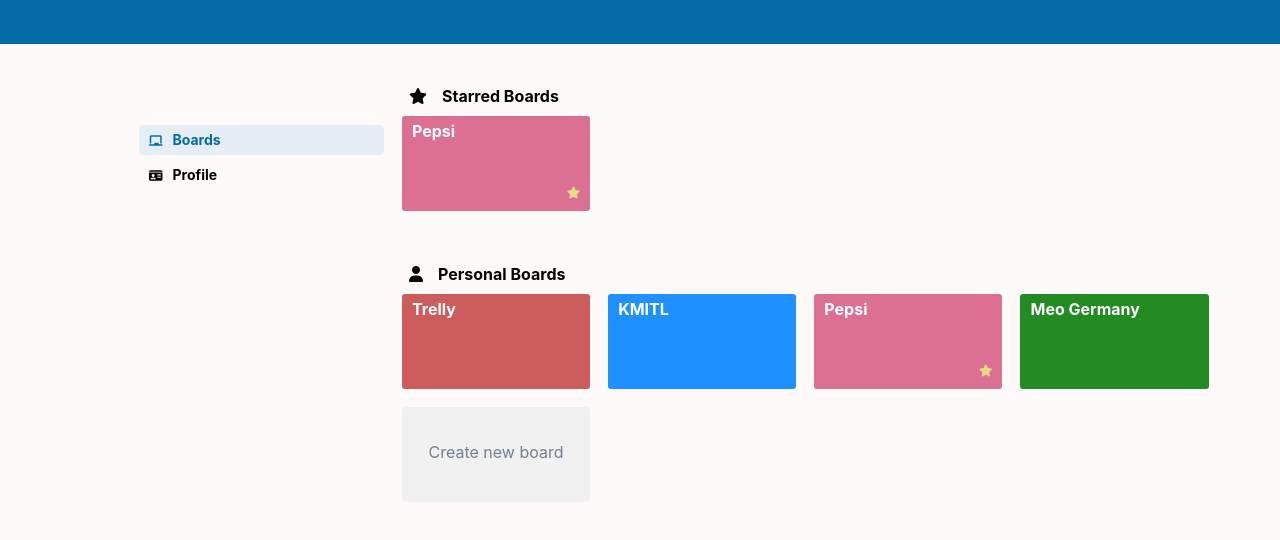
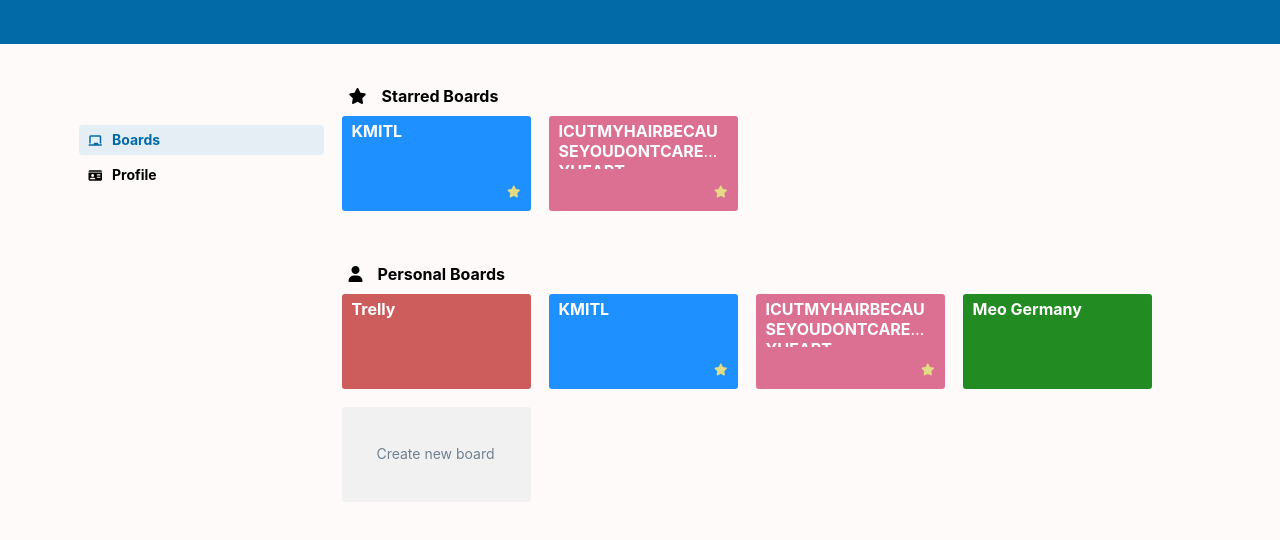
Before and after one commit to See-you-at-Germany-Corp/Trelly-front-end, a React (Create React App) app: page / in a window 1280 px wide. Shown: the top 540 px of the page. Built offline with nearby package versions, Linux system fonts and the light colour scheme.

Commit message:
fix bug zoom text of, board name of, center home comp

```diff
--- a/src/components/createNewBoard/style.css
+++ b/src/components/createNewBoard/style.css
@@ -23,7 +23,7 @@
 .create-new-board-box .new-board-detail-box {
     /* background-color: mediumorchid; */
     width: 295px;
-    height: 13vh;
+    height: 97px;
     float: left;
     border-radius: 3px;
 }
@@ -68,7 +68,7 @@
 .create-new-board-box .new-board-bg-list {
     /* background-color: lightpink; */
     width: 110px;
-    height: 13vh;
+    height: 97px;
     display: flex;
     flex-wrap: wrap;
     /* padding-left: 8px; */
@@ -79,15 +79,16 @@
     height: 27px;
     margin: 0px 0px 6.5px 8px;
     border-radius: 3px;
+    display: flex;
+    align-items: center;
+    justify-content: center;
 }
 
 .create-new-board-box .new-board-bg-list .bg-selector > i {
     color: white;
     z-index: 1;
     position: absolute;
-    margin-top: 7.5px;
-    margin-left: 8px;
-    font-size: 12px;
+    font-size: 10px;
 }
 
 .create-new-board-box .new-board-bg-list .bg-selector:hover {
@@ -103,7 +104,7 @@
     width: 105px;
     height: 32.5px;
     background-color: forestgreen;
-    margin-top: 10px;
+    margin-top: 7px;
     border-radius: 3px;
     display: flex;
     justify-content: center;
--- a/src/pages/home/boardList.js
+++ b/src/pages/home/boardList.js
@@ -5,12 +5,14 @@
 import { starBoard, unStarBoard } from '../../redux/actions/personalBoardList';
 import { createOn } from '../../redux/actions/createNewBoard';
 
+import { useWindowSize } from '../../function/useWindowSize.js';
+
 const BoardList = (props) => {
 
     const keyId = props.listName === 'Personal Boards' ? '1' : '2';
 
     return (
-        <div className={`${props.listName}-board-list board-list`}>
+        <div className={`${props.listName} board-list`}>
             <div className={`${props.listName}-board-name board-name-group`}>
                 <i className={`board-icon fas fa-${props.icon}`}></i>
                 <p className={`${props.listName}-board board-name`}><b>{`${props.listName}`}</b></p>
@@ -27,12 +29,10 @@
                         color: 'khaki',
                     } : {};
 
-                    const boardNameDisplay = board.name.length < 35 ? board.name : `${board.name.substring(0, 34)}...`
-
                     return (
                         <React.Fragment key={`${keyId}-${index}`}>
                             <Link to={board.href} className='board-list-item' style={{ background: `${board.background}` }}>
-                                <p><b>{boardNameDisplay}</b></p>
+                                <p><b>{board.name}</b></p>
 
                                 {
                                     board.starred === false ?
@@ -49,7 +49,7 @@
                                 /// create new personal board card.
                                 props.boardListData.length - 2 === index && props.listName === 'Personal Boards' &&
                                 <div onClick={() => props.dispatch(createOn())} className='board-list-item create-new-board-button' style={{ background: 'rgb(241, 241, 241)', textAlign: 'center' }}>
-                                    <p style={{ marginTop: '35px', color: 'slategray', marginLeft: '9px', width: '170px' }}>Create new board</p>
+                                    <p style={{ marginTop: '38px', color: 'slategray', marginLeft: '9px', fontSize: '14px' }}>Create new board</p>
                                 </div>
                             }
                         </React.Fragment>
--- a/src/pages/home/boardListStyle.css
+++ b/src/pages/home/boardListStyle.css
@@ -1,7 +1,7 @@
 .board-list {
     display: flex;
     flex-flow: row wrap;
-    !background: lightsteelblue;
+    /* background: lightsteelblue; */
     width: 100%;
     padding: 20px 0% 25px 0px;
     max-width: 900px;
@@ -23,7 +23,7 @@
 }
 
 .board-list .board-list-item {
-    !background-color: lightpink;
+    /* background-color: lightpink;  */
     height: 95px;
     width: 21%;
     margin: 10px 0px 8px 18px;
@@ -34,22 +34,23 @@
 
 .board-list .board-list-item > p {
     color: white;
-    width: 11%;
+    /* background-color: antiquewhite;  */
     padding: 0;
-    margin: 5px 0px 0px 10px;
-    position: absolute;
+    margin: 5px 10px 0px 10px;
     word-break: break-all;
-}
-
-.board-list .board-list-item:hover > p {
-    width: 90%;
+    min-height: 50%;
+    overflow: hidden;
+    text-overflow: ellipsis;
+    display: -webkit-box;
+   -webkit-line-clamp: 2; /* number of lines to show */
+   -webkit-box-orient: vertical;
 }
 
 .board-list .board-list-item .board-star {
     font-size: 12px;
     float: right;
     color: white;
-    margin-top: 61px;
+    margin-top: 7px;
     padding: 10px;
     transform: translateX(13px);
     transition: transform 0.2s, opacity 0.2s, filter 0.2s, font-size 0.1s;
--- a/src/pages/home/style.css
+++ b/src/pages/home/style.css
@@ -1,18 +1,24 @@
+body {
+    background: snow;
+    overflow: hidden;
+}
+
 .homepage-main-container {
     /* background: lightblue;  */
-    background: snow;
     position: relative;
-    height: 91.5vh;
+    /* max-height: 91.5vh;  */
+    max-height: 91.5vh;
     display: flex;
     flex-direction: row ;
     padding-top: 22px;
     overflow: auto;
+    justify-content: center;
 }
 
 .homepage-main-container .homepage-menu-bar {
-    /* !background: wheat;    */
+    /* background: wheat;    */
     height: 200px;
-    width: 30%;
+    /* width: 30%; */
     min-width: 267px;
     position: sticky;
     top: 40px;
@@ -55,7 +61,7 @@
 
 .homepage-main-container .homepage-sub-container {
     /* background: lightcoral;  */
-    width: 70%;
+    /* width: 70%;     */
 }
 
 @media only screen and (max-width: 600px) {
--- a/src/redux/reducers/index.js
+++ b/src/redux/reducers/index.js
@@ -5,5 +5,5 @@
 
 export default combineReducers ({
     personalBoardList,
-    createNewBoard
+    createNewBoard,
 });
--- a/src/redux/reducers/personalBoardList.js
+++ b/src/redux/reducers/personalBoardList.js
@@ -23,13 +23,13 @@
         id: 2,
         name: 'KMITL',
         background: 'dodgerblue',
-        starred: false,
+        starred: true,
         starred_id: 0,
         href: ''
     },
     {
         id: 3,
-        name: 'Pepsi',
+        name: 'ICUTMYHAIRBECAUSEYOUDONTCAREMYHEART',
         background: 'palevioletred',
         starred: true,
         starred_id: 0,
```
